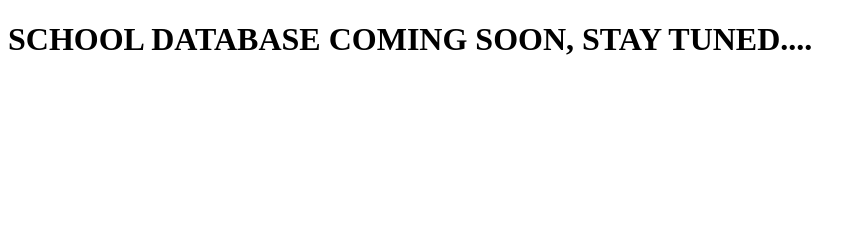
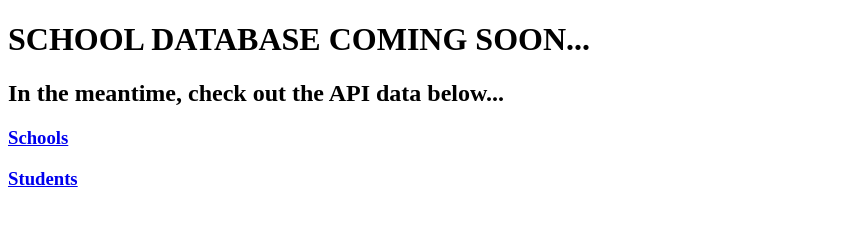
Before and after one commit to robcodehub/acme-schools, a website: page index.html in a window 1280 px wide. Shown: the whole page, without its empty margins (0-866 px from the left). Drawn offline with Linux system fonts and the light colour scheme.

Commit message:
added basic index page with links to api pages

```diff
--- a/index.html
+++ b/index.html
@@ -8,7 +8,10 @@
 
 <body>
 <div id="root">
-  <h1> SCHOOL DATABASE COMING SOON, STAY TUNED.... </h1>
+  <h1> SCHOOL DATABASE COMING SOON...</h1>
+  <h2> In the meantime, check out the API data below...</h2>
+ <h3> <a href="/api/schools"> Schools</a></h3>
+ <h3> <a href="/api/students"> Students</a></h3>
 </div>
 
   <script>
```
